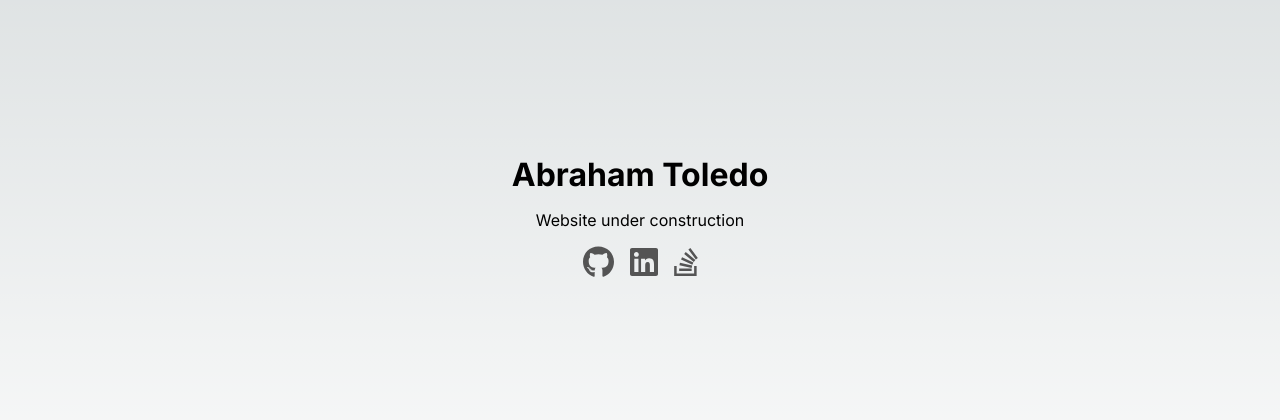
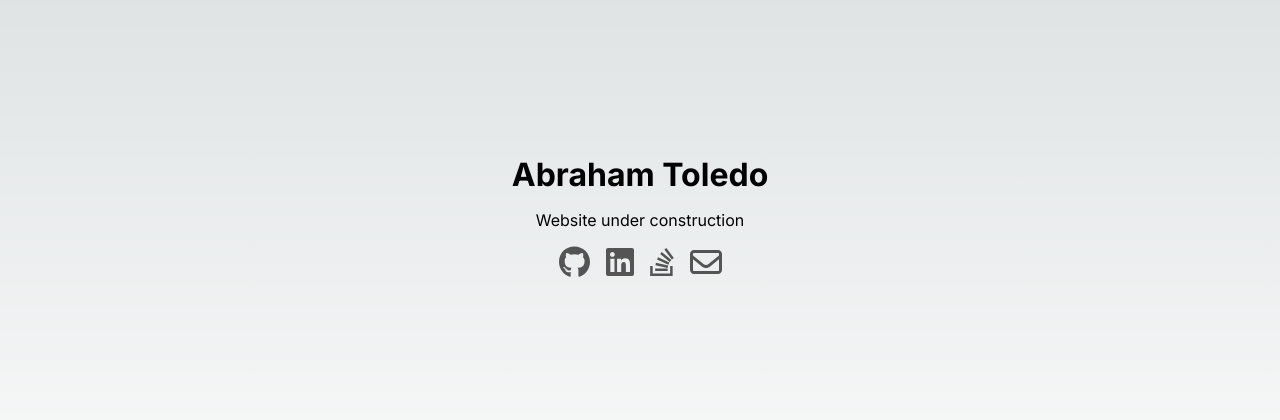
Before and after one commit to atscub/atscub.github.io, a Next.js app: page / in a window 1280 px wide. Shown: the part 184-604 px from the top of the page. Built offline with nearby package versions, Linux system fonts and the light colour scheme.

Commit message:
Added obfuscated email

```diff
--- /dev/null
+++ b/src/app/components/EmailLink.tsx
@@ -0,0 +1,36 @@
+"use client";
+
+import { useState } from "react";
+import { FontAwesomeIcon } from "@fortawesome/react-fontawesome";
+import { faEnvelope } from "@fortawesome/free-regular-svg-icons";
+
+export interface EmailLinkProps {
+  email: string;
+}
+
+export const EmailLink = ({ email }: EmailLinkProps) => {
+  const [visibleEmail, setVisibleEmail] = useState<string | null>(
+    "no-bots@obfuscated.com"
+  );
+
+  const uncoverEmail = () => {
+    setVisibleEmail(atob(email));
+  };
+
+  return (
+    <a
+      className="social-link"
+      href={`mailto:${visibleEmail}`}
+      target="__blank"
+      onMouseOver={uncoverEmail}
+      onClick={uncoverEmail}
+    >
+      <FontAwesomeIcon
+        icon={faEnvelope}
+        color="#545454"
+        size="2x"
+        title="Email"
+      />
+    </a>
+  );
+};
--- a/src/app/page.tsx
+++ b/src/app/page.tsx
@@ -1,8 +1,9 @@
 import styles from './page.module.css'
 import { FontAwesomeIcon } from '@fortawesome/react-fontawesome';
 import { faGithub, faLinkedin, faStackOverflow } from '@fortawesome/free-brands-svg-icons';
-// import { faEnvelope } from '@fortawesome/free-regular-svg-icons';
+import { EmailLink } from './components/EmailLink';
 
+const email: string = "abrahamtoledo90@gmail.com"
 const social = [
     {
         name: 'Github',
@@ -42,6 +43,7 @@ export default function Home() {
                   title={name} />
             </a>
         ))}
+        <EmailLink email={btoa(email)}/>
       </div>
     </main>
   )
```
